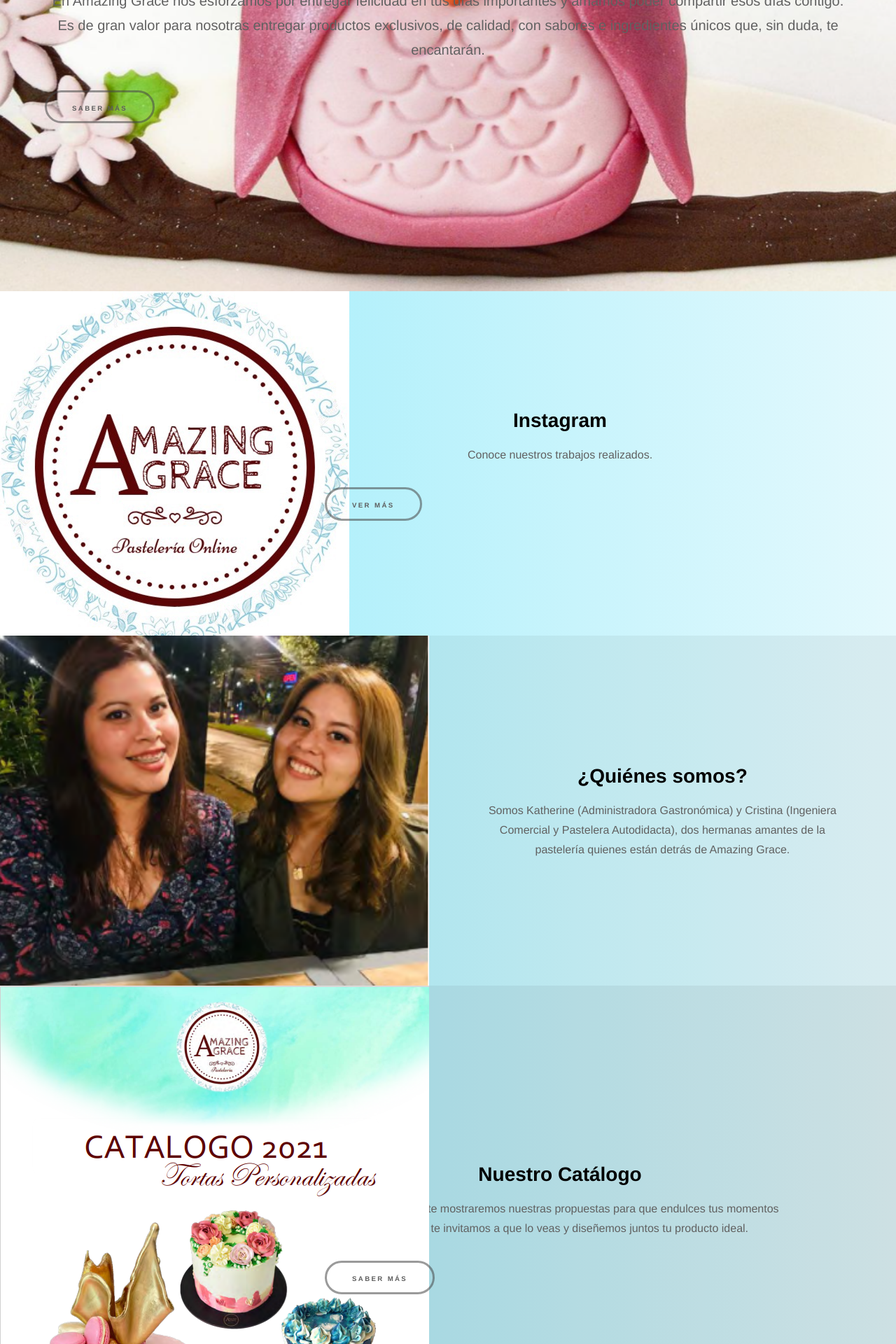
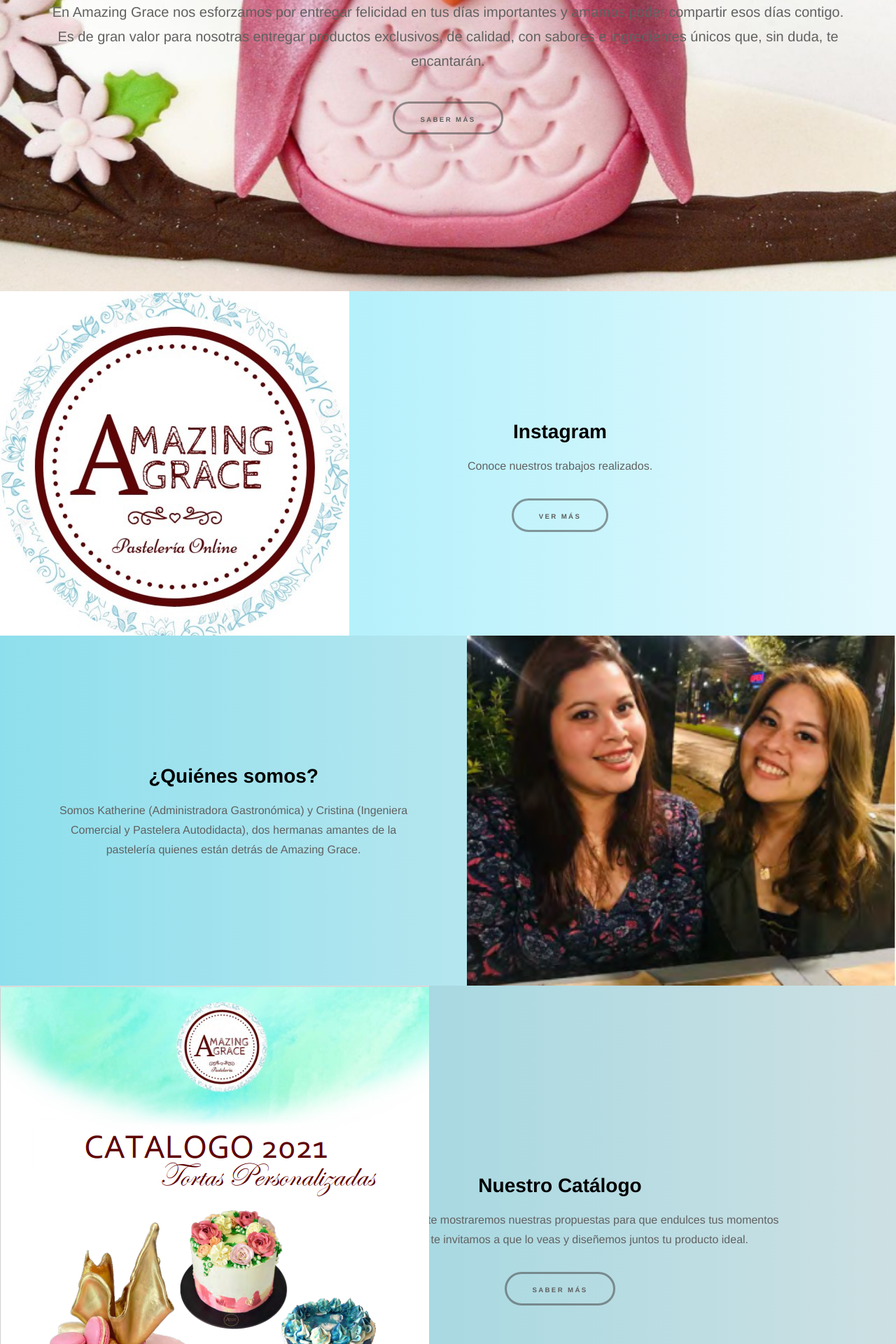
Before and after one commit to alvaro021/Sistemas-de-Informacion, a Vue app: page /Pedido in a window 1280 px wide. Shown: the part 460-2380 px from the top of the page at 70% size. Built offline with nearby package versions, Linux system fonts and the light colour scheme; some icons are missing.

Commit message:
Centro de botones y inversion de elementos de portada
- Se cambiaron los lista no ordenadas por div para que los botones de enlaces quedaran centrados.
- Se invirtio la parte de quienes somos para estetica del la pagina principal

```diff
--- a/src/components/Wrapper.vue
+++ b/src/components/Wrapper.vue
@@ -10,9 +10,9 @@
           valor para nosotras entregar productos exclusivos, de calidad, con
           sabores e ingredientes únicos que, sin duda, te encantarán.
         </p>
-        <ul class="actions">
-          <li><a href="#one" class="button scrolly">Saber Más</a></li>
-        </ul>
+        <div>
+            <a href="#one" class="button scrolly">Saber Más</a>
+        </div>
       </div>
     </section>
 
@@ -26,25 +26,16 @@
           <div class="inner">
             <h2>Instagram</h2>
             <p>Conoce nuestros trabajos realizados.</p>
-            <ul class="actions">
-              <li>
+            <div>
                 <a
                   href="https://www.instagram.com/pasteleria_amazinggrace/?hl=es-la"
                   class="button"
-                  >Ver Más</a
-                >
-              </li>
-            </ul>
+                  >Ver Más</a>
+            </div>
           </div>
         </div>
       </section>
       <section>
-        <img
-          height="500"
-          src="../assets/quienesSomos.png"
-          alt=""
-          data-position="top center"
-        />
         <div class="content">
           <div class="inner">
             <h2>¿Quiénes somos?</h2>
@@ -55,11 +46,16 @@
             </p>
           </div>
         </div>
+        <img
+          height="500"
+          src="../assets/quienesSomos.png"
+          alt=""
+          data-position="top center"
+        />
       </section>
       <section>
         <a href="#" class="image"
-          ><img src="../assets/fotoCatalogo.png" alt="" data-position="25% 25%"
-        /></a>
+          ><img src="../assets/fotoCatalogo.png" alt="" data-position="25% 25%"></a>
         <div class="content">
           <div class="inner">
             <h2>Nuestro Catálogo</h2>
@@ -68,11 +64,9 @@
               endulces tus momentos especiales, te invitamos a que lo veas y
               diseñemos juntos tu producto ideal.
             </p>
-            <ul class="actions">
-              <li>
-                <a href="/Catalogo" class="button">Saber más</a>
-              </li>
-            </ul>
+            <div>
+              <a href="/Catalogo" class="button">Saber más</a>
+            </div>
           </div>
         </div>
       </section>
```
